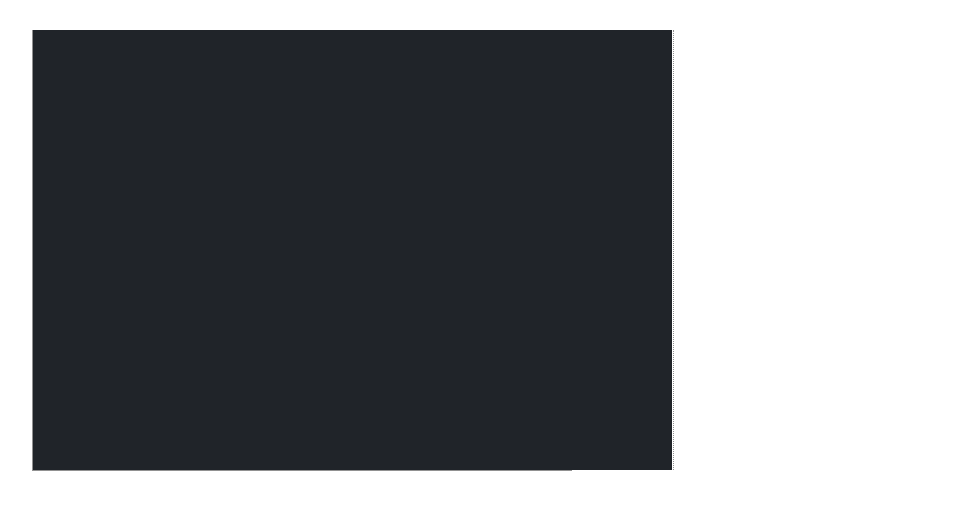
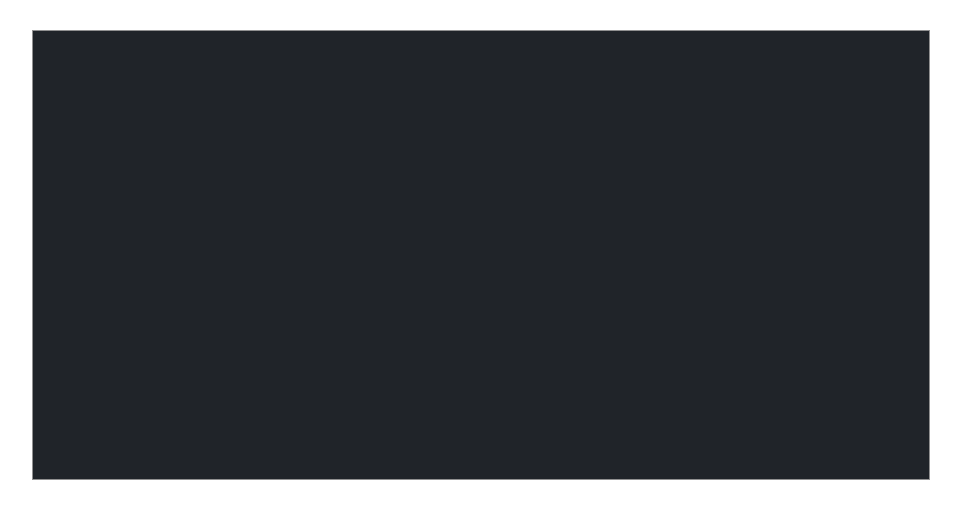
Before and after one commit to MuyMalo/stockwatch, a React (Create React App) app: page / in a window 1280 px wide. Shown: the top 518 px of the page, without its empty margins (6-967 px from the left). Built offline with nearby package versions, Linux system fonts and the light colour scheme; the HTML template or start-up script is replaced by a standard one.

Commit message:
replaced axis elements with single table

```diff
--- a/src/components/chart/candlestick-chart.css
+++ b/src/components/chart/candlestick-chart.css
@@ -1,20 +1,12 @@
 
 .container {
-    background: #202429;
-    height: 55vh;
-    width: 50vw;
+    width: 70vw;
     margin: 30px;
 }
 
-.y-axis {
-    height: 100%;
+.axis {
+    background: #202429;
     width: 100%;
-    border-left: 1px solid #919191;
-    border-right: 1px dotted #919191;
-
+    padding-bottom: 50%;
+    border: 1px solid #919191;
 }
-
-.x-axis {
-    width: 540px;
-    border-bottom: 1px solid #919191;
-}
--- a/src/components/chart/candlestick-chart.js
+++ b/src/components/chart/candlestick-chart.js
@@ -7,10 +7,7 @@
     render() {
         return (
             <div className="container">
-                <div className="y-axis">
-
-                </div>
-                <div className="x-axis">
+                <div className="axis">
 
                 </div>
                 <div className="candlesticks">
```
Also changed, not shown: package.json (+15 -1 lines).
